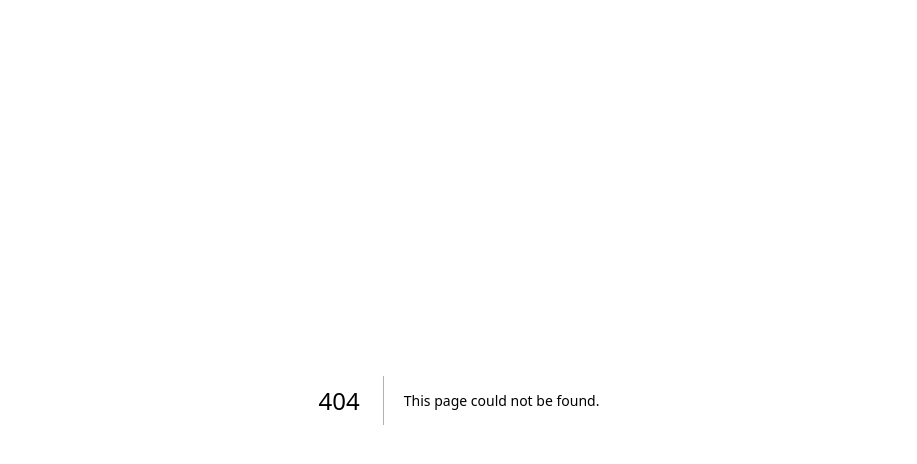
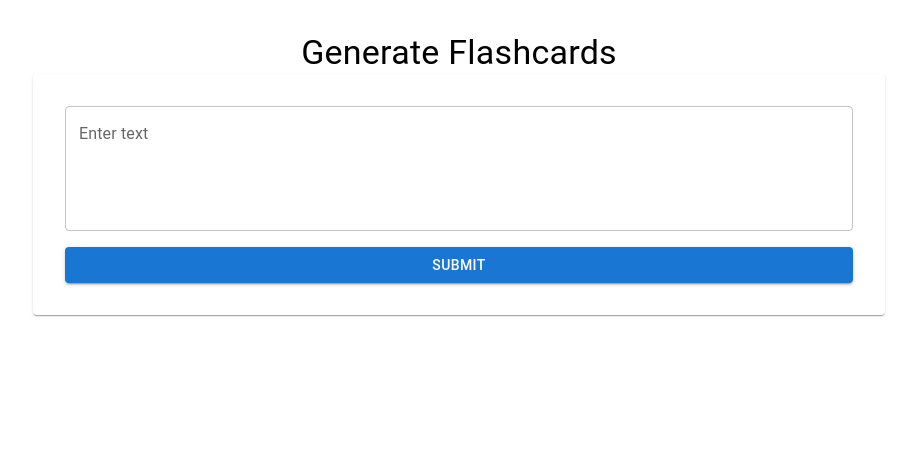
Before and after one commit to briangabini/Headstarter-Week-4-AI-Flashcards-and-Stripe, a Next.js app: page /generate in a window 1280 px wide. Before the commit this address had no page. Shown: the top 464 px of the page, without its empty margins (181-1098 px from the left). Built offline with nearby package versions, Linux system fonts and the light colour scheme; no server answers.

Commit message:
feat: add page for generating flashcards

```diff
--- /dev/null
+++ b/app/generate/page.js
@@ -0,0 +1,120 @@
+"use client";
+
+import { useUser } from "@clerk/nextjs";
+import {
+    Box,
+    Button,
+    Container,
+    Paper,
+    TextField,
+    Typography,
+} from "@mui/material";
+import { set } from "mongoose";
+import { useRouter } from "next/navigation";
+import { useState } from "react";
+
+export default function Generate() {
+    const { isLoaded, load } = useUser();
+    const { flashcards, setFlashcards } = useState([]);
+    const { flipped, setFlipped } = useState([]);
+    const { text, setText } = useState("");
+    const { name, setName } = useState("");
+    const { open, setOpen } = useState(false);
+    const router = useRouter();
+
+    const handleSubmit = async () => {
+        fetch("/api/generate", {
+            method: "POST",
+            body: text,
+        })
+            .then((res) => res.json())
+            .then(data > setFlashcards(data));
+    };
+    const handleCardClick = (id) => {
+        setFlipped((prev) => ({
+            ...prev,
+            [id]: !prev[id],
+        }));
+    };
+
+    const handleOpen = () => {
+        setOpen(true);
+    };
+
+    const handleClose = () => {
+        setOpen(false);
+    };
+
+    const saveFlashcard = async () => {
+        if (!name) {
+            alert("Please enter a name");
+            return;
+        }
+        const batch = writeBatch(db);
+        const userdocRef = doc(collection(db, "users"), user.id);
+        const docSnap = await getDoc(userdocRef);
+
+        if (docSnap.exists()) {
+            const collections = docSnap.data().flashcard || [];
+            if (collections.find((f) => f.name === name)) {
+                alert("Flashcard collection with the same name already exists");
+                return;
+            } else {
+                collections.push({ name });
+                batch.set(
+                    userdocRef,
+                    { flashcards: collections },
+                    { merge: true },
+                );
+            }
+        } else {
+            batch.set(userdocRef, { flashcards: [{ name }] });
+        }
+
+        const colRef = collection(userDocRef, name);
+        flashcards.forEach((flashcard) => {
+            const cardDocRef = doc(colRef);
+            batch.set(cardDocRef, flashcard);
+        });
+
+        await batch.commit();
+        handleClose();
+        router.push("/flashcards");
+    };
+
+    return (
+        <Container maxWidth="md">
+            <Box
+                sx={{
+                    mt: 4,
+                    mb: 6,
+                    display: "flex",
+                    flexDirection: "column",
+                    alignItems: "center",
+                }}
+            >
+                <Typography variant="h4">Generate Flashcards</Typography>
+                <Paper sx={{ p: 4, width: "100%" }}>
+                    <TextField
+                        value={text}
+                        onChange={(e) => setText(e.target.value)}
+                        label="Enter text"
+                        fullWidth
+                        multiline
+                        rows={4}
+                        variant="outlined"
+                        sx={{ mb: 2 }}
+                    />
+                    <Button
+                        variant="contained"
+                        color="primary"
+                        onClick={handleSubmit}
+                        fullWidth
+                    >
+                        Submit
+                    </Button>
+                </Paper>
+            </Box>
+        </Container>
+    );
+}
```
